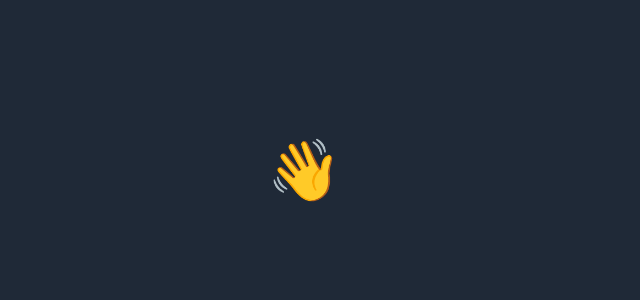
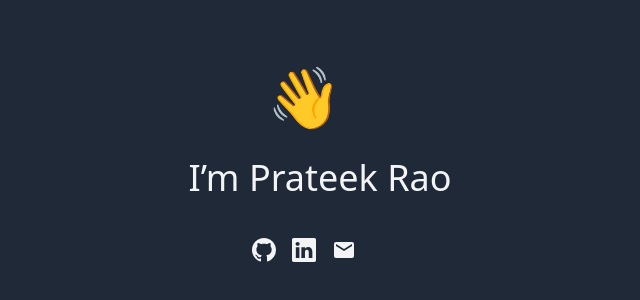
Before and after one commit to raopg/personal-website, a Next.js app: page / in a window 1280 px wide. Shown: the part 232-532 px from the top of the page, without its empty margins (336-976 px from the left). Built offline with nearby package versions, Linux system fonts and the light colour scheme.

Commit message:
add buttons

```diff
--- a/package.json
+++ b/package.json
@@ -11,7 +11,8 @@
   "dependencies": {
     "next": "12.2.1",
     "react": "18.2.0",
-    "react-dom": "18.2.0"
+    "react-dom": "18.2.0",
+    "react-icons": "^4.4.0"
   },
   "devDependencies": {
     "@types/node": "18.0.3",
--- a/src/pages/index.tsx
+++ b/src/pages/index.tsx
@@ -1,10 +1,12 @@
 import type { NextPage } from "next";
 import Emoji from "@/components/Emoji";
 import Head from "next/head";
+import { BsGithub, BsLinkedin } from "react-icons/bs";
+import { MdEmail } from "react-icons/md";
 
 const Home: NextPage = () => {
   return (
-    <div className="h-screen w-screen flex justify-center items-center">
+    <div className="h-screen w-screen flex flex-col justify-center items-center">
       <Head>
         <title>Prateek Rao</title>
       </Head>
@@ -13,6 +15,18 @@ const Home: NextPage = () => {
         symbol="👋"
         classes="animate-waving-hand text-6xl"
       />
+      <div className="text-4xl p-8 ml-8">I&#8217;m Prateek Rao</div>
+      <div className="flex flex-row justify-space-between">
+        <button className="w-10 h-10 flex justify-center items-center">
+          <BsGithub className="text-2xl" />
+        </button>
+        <button className="w-10 h-10 flex justify-center items-center">
+          <BsLinkedin className="text-2xl" />
+        </button>
+        <button className="w-10 h-10 flex justify-center items-center">
+          <MdEmail className="text-2xl" />
+        </button>
+      </div>
     </div>
   );
 };
```
Also changed, not shown: 1 other file (tests, documents, lock files or other folders).
